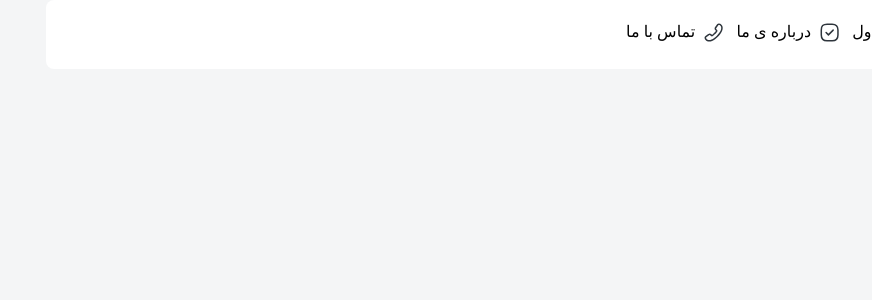
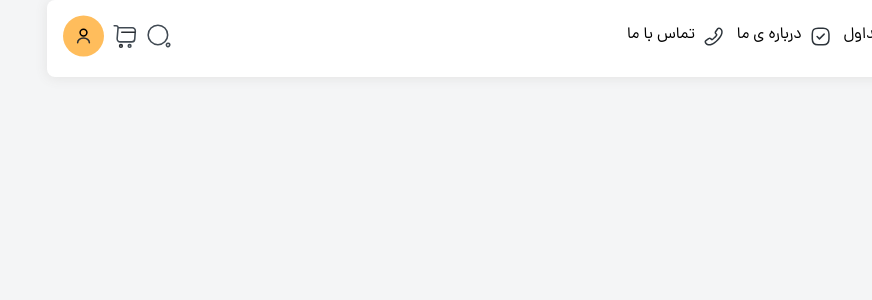
Before and after one commit to vahid-haidary/Iran-sport-Front, a React (Vite) app: page / in a window 1280 px wide. Shown: the top 300 px of the page, without its empty margins (408-1280 px from the left). Built offline with nearby package versions, Linux system fonts and the light colour scheme.

Commit message:
Header-css-finished

```diff
--- a/index.html
+++ b/index.html
@@ -2,7 +2,7 @@
 <html lang="fa" dir="rtl">
   <head>
     <meta charset="UTF-8" />
-    <link rel="icon" type="Brand-logo" href="./public/images/Logo Shapes 23.png" />
+    <link rel="icon" type="Brand-logo" href="/images/Logo Shapes 23.png" />
     <meta name="viewport" content="width=device-width, initial-scale=1.0" />
     <title>IRAN-SPORT</title>
   </head>
@@ -37,6 +37,27 @@
         <path d="M15.6276 18.8334C17.4685 18.8334 18.9609 17.341 18.9609 15.5001C18.9609 13.6591 17.4685 12.1667 15.6276 12.1667C13.7866 12.1667 12.2943 13.6591 12.2943 15.5001C12.2943 17.341 13.7866 18.8334 15.6276 18.8334Z" stroke="#2E353C" stroke-width="1.5" stroke-miterlimit="10" stroke-linecap="round" stroke-linejoin="round"/>
         </symbol>
 
+
+      <symbol id="search" width="26" height="26" viewBox="0 0 25 25" fill="none" xmlns="http://www.w3.org/2000/svg">
+        <path d="M11.4583 20.8333C16.636 20.8333 20.8333 16.6359 20.8333 11.4583C20.8333 6.28058 16.636 2.08325 11.4583 2.08325C6.28066 2.08325 2.08333 6.28058 2.08333 11.4583C2.08333 16.6359 6.28066 20.8333 11.4583 20.8333Z" stroke="#414A53" stroke-width="1.5" stroke-linecap="round" stroke-linejoin="round"/>
+        <path d="M19.7187 21.5519C20.2707 23.2186 21.5312 23.3853 22.4999 21.9269C23.3853 20.5936 22.802 19.4998 21.1978 19.4998C20.0103 19.4894 19.3437 20.4165 19.7187 21.5519Z" stroke="#414A53" stroke-width="1.5" stroke-linecap="round" stroke-linejoin="round"/>
+        </symbol>
+
+      <symbol id="cart" width="26" height="27" viewBox="0 0 25 26" fill="none" xmlns="http://www.w3.org/2000/svg">
+        <path d="M2.08334 2.58325H3.89585C5.02085 2.58325 5.90626 3.552 5.81251 4.66659L4.94793 15.0416C4.80209 16.7395 6.14584 18.1978 7.85417 18.1978H18.9479C20.4479 18.1978 21.7604 16.9687 21.875 15.4791L22.4375 7.66659C22.5625 5.93742 21.25 4.53116 19.5104 4.53116H6.06252" stroke="#414A53" stroke-width="1.5" stroke-miterlimit="10" stroke-linecap="round" stroke-linejoin="round"/>
+        <path d="M16.9271 23.4167C17.6462 23.4167 18.2292 22.8337 18.2292 22.1146C18.2292 21.3955 17.6462 20.8125 16.9271 20.8125C16.208 20.8125 15.625 21.3955 15.625 22.1146C15.625 22.8337 16.208 23.4167 16.9271 23.4167Z" stroke="#414A53" stroke-width="1.5" stroke-miterlimit="10" stroke-linecap="round" stroke-linejoin="round"/>
+        <path d="M8.59374 23.4167C9.31286 23.4167 9.89582 22.8337 9.89582 22.1146C9.89582 21.3955 9.31286 20.8125 8.59374 20.8125C7.87462 20.8125 7.29166 21.3955 7.29166 22.1146C7.29166 22.8337 7.87462 23.4167 8.59374 23.4167Z" stroke="#292D32" stroke-width="1.5" stroke-miterlimit="10" stroke-linecap="round" stroke-linejoin="round"/>
+        <path d="M9.375 8.83325H21.875" stroke="#292D32" stroke-width="1.5" stroke-miterlimit="10" stroke-linecap="round" stroke-linejoin="round"/>
+        </symbol>
+
+      <symbol id="profile" width="41" height="42" viewBox="0 0 40 41" fill="none" xmlns="http://www.w3.org/2000/svg">
+        <rect y="0.5" width="40" height="40" rx="20" fill="#FFBD5C"/>
+        <path d="M20 20.4999C21.8409 20.4999 23.3333 19.0075 23.3333 17.1666C23.3333 15.3256 21.8409 13.8333 20 13.8333C18.159 13.8333 16.6667 15.3256 16.6667 17.1666C16.6667 19.0075 18.159 20.4999 20 20.4999Z" stroke="black" stroke-width="1.5" stroke-linecap="round" stroke-linejoin="round"/>
+        <path d="M25.7267 27.1667C25.7267 24.5867 23.16 22.5 20 22.5C16.84 22.5 14.2733 24.5867 14.2733 27.1667" stroke="#292D32" stroke-width="1.5" stroke-linecap="round" stroke-linejoin="round"/>
+        </symbol>
+
+
+
         </svg>
     <div id="root"></div>
     <script type="module" src="/src/main.jsx"></script>
--- a/src/layouts/Header.jsx
+++ b/src/layouts/Header.jsx
@@ -3,42 +3,52 @@ import React from 'react'
 function Header() {
   return (
     <>
-    <section className='flex justify-between bg-white mx-[60px] rounded-lg px-4 pb-5' >
+    <nav className='flex justify-between bg-white mx-[60px] px-4 pb-5 rounded-lg shadow-1' >
 
-      <div className='flex justify-between w-1/2 mt-4 text-center items-center ' >
+      <div className='flex justify-between text-center items-center w-1/2 mt-4 child:font-Dana child:cursor-pointer child-hover:scale-105' >
 
-        {/* Logo & sort */}
+        {/* Logo & sort navbar */}
         <span>
           <img src="../../public/images/Logo Shapes 23.png" alt="Logo" />
         </span>
 
-          <span className=' flex gap-x-2 pl-3' >
-          <svg className='w-[21px] h-[21px]' ><use href='#category' ></use></svg>
-            <a>دسته بندی</a>
-            <svg className='w-[21px] h-[21px]' ><use href='#vector' ></use></svg>
+          <span className='flex gap-x-2 pl-3' >
+          <svg className='w-21 h-21 ' ><use href='#category' ></use></svg>
+            <a className='px-[5.5px]' >دسته بندی</a>
+            <svg className='w-21 h-21' ><use href='#vector' ></use></svg>
           </span>
 
           <span className='flex gap-x-2' >
-            <svg className='w-[21px] h-[21px]' ><use href='#message-question' ></use></svg>
+            <svg className='w-21 h-21' ><use href='#message-question' ></use></svg>
             <a>سوالات متداول</a>
           </span>
 
           <span className='flex gap-x-2' >
-            <svg className='w-[21px] h-[21px]' ><use href='#tick-square' ></use></svg>
+            <svg className='w-21 h-21' ><use href='#tick-square' ></use></svg>
             <a>درباره ی ما</a>
           </span>
 
           <span className='flex gap-x-2' >
-            <svg className='w-[21px] h-[21px]' ><use href='#call' ></use></svg>
+            <svg className='w-21 h-21' ><use href='#call' ></use></svg>
             <a>تماس با ما</a>
           </span>
 
       </div>
 
       {/* Login & Search */}
-      <div></div>
+      <div className='flex items-center gap-x-2 mt-[15px] child:cursor-pointer child-hover:scale-105' >
+        <span>
+        <svg className='w-[26px] h-[26px]' ><use href='#search' ></use></svg>
+        </span>
+        <span>
+        <svg className='w-[26px] h-[27px]' ><use href='#cart' ></use></svg>
+        </span>
+        <span>
+        <svg className='w-[41px] h-[42px]' ><use href='#profile' ></use></svg>
+        </span>
+      </div>
 
-    </section>
+    </nav>
     </>
   )
 }
--- a/tailwind.config.js
+++ b/tailwind.config.js
@@ -33,8 +33,28 @@ export default {
       backgroundColor: {
         primary : "#f4f5f6",
         brand : "#FFBD5C",
-      }
+      },
+
+    screens: {
+      'xs' : '480px',
+      'sm' : '640px',
+      'md' : '768px',
+      'lg' : '1024px',
+      'xl' : '1280px',
+    },
+
+    boxShadow: {
+      "1": "0px 1px 12px 1px rgb(229, 229, 229);"
+    },
+    spacing: {
+      "21" : "21px"
+    }
+
     },
   },
-  plugins: [],
+  plugins: [
+    function ({ addVariant }) {
+      addVariant('child', '& > *');
+      addVariant('child-hover', '& > *:hover');}
+  ],
 }
```
